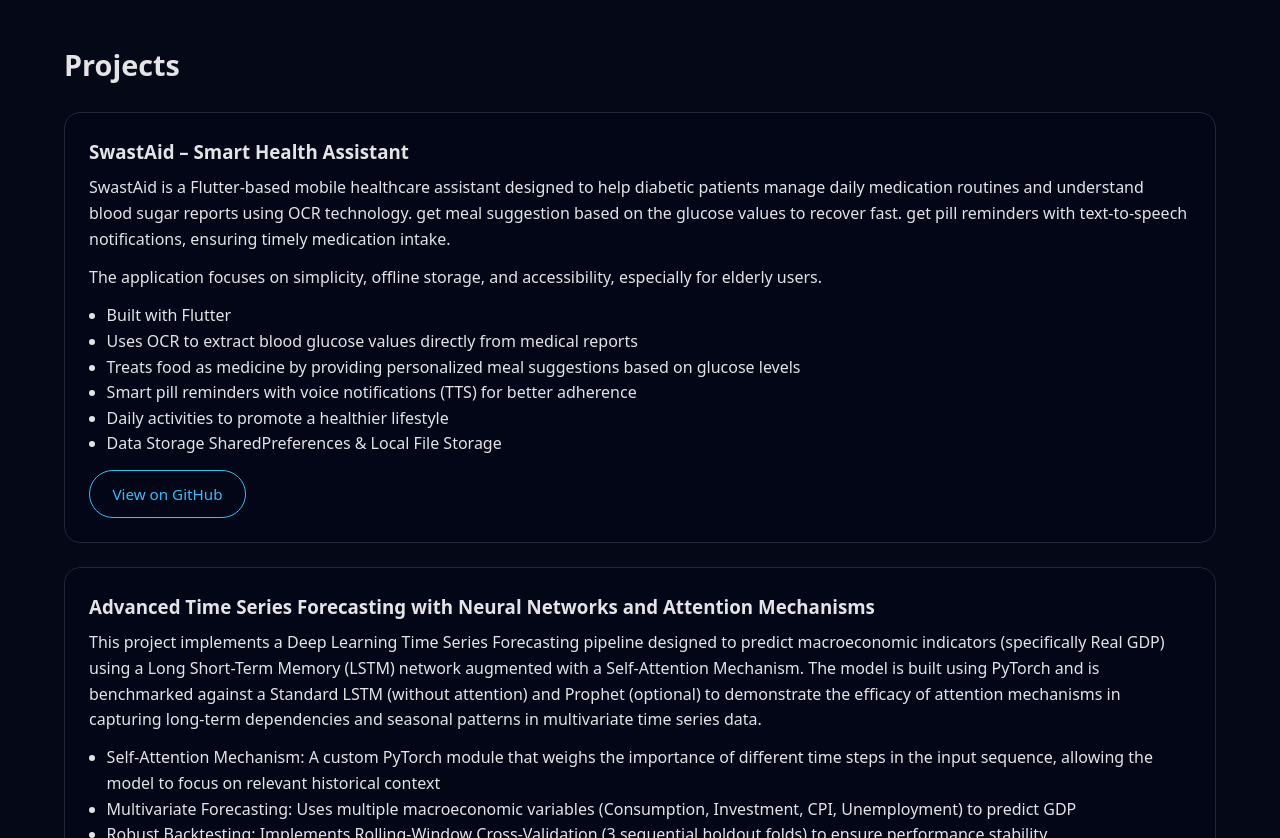
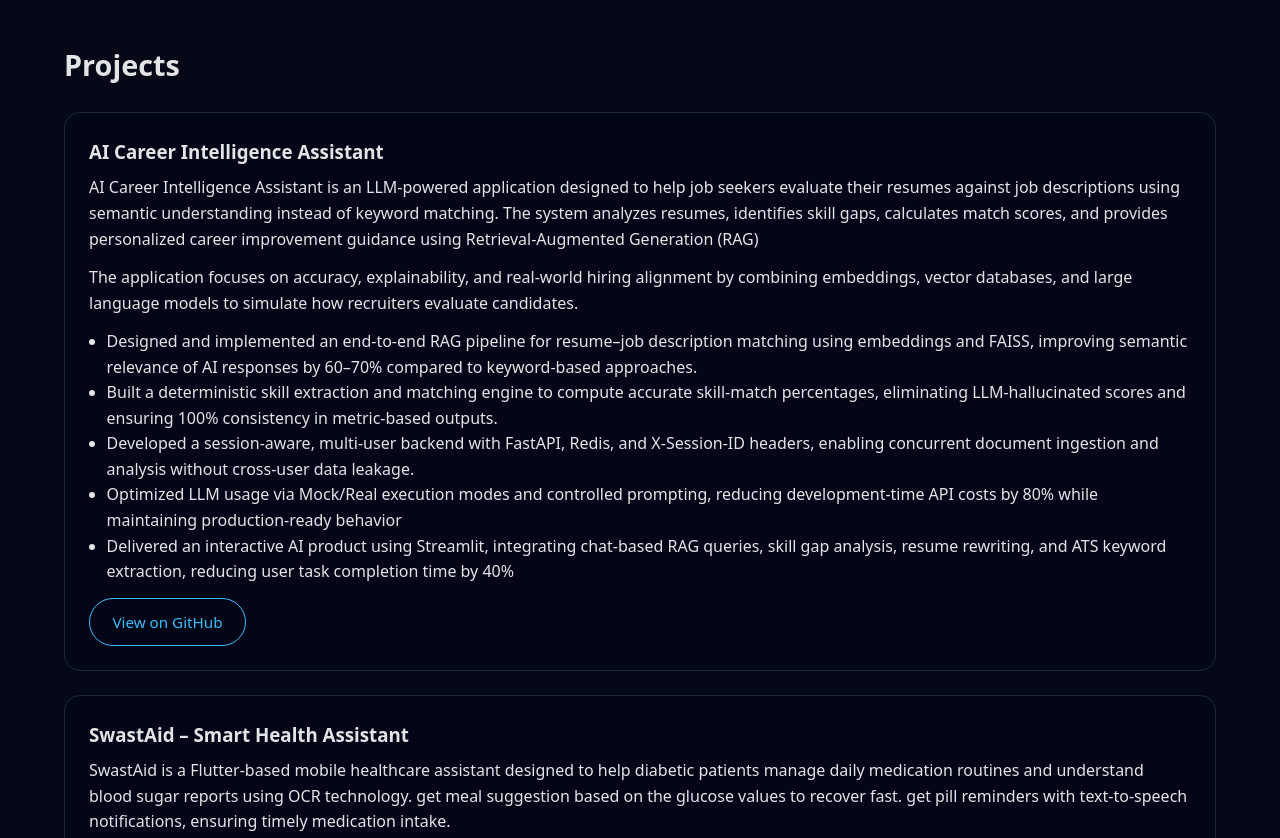
Before and after one commit to sivakumarbe/portfolio, a plain HTML site: page index.html in a window 1280 px wide. Shown: the part 1960-2798 px from the top of the page. Drawn offline with Linux system fonts and the light colour scheme.

Commit message:
updated certificate

```diff
--- a/index.html
+++ b/index.html
@@ -124,6 +124,32 @@
     <h2>Projects</h2>
 
     <div class="project-card">
+      <h3>AI Career Intelligence Assistant</h3>
+      <p>
+        AI Career Intelligence Assistant is an LLM-powered application designed to help job seekers evaluate their resumes against job descriptions using semantic understanding instead of keyword matching. The system analyzes resumes, identifies skill gaps, calculates match scores, and provides personalized career improvement guidance using Retrieval-Augmented Generation (RAG)
+      </p>
+      <p> The application focuses on accuracy, explainability, and real-world hiring alignment by combining embeddings, vector databases, and large language models to simulate how recruiters evaluate candidates.</p>
+      <ul>
+        <li>Designed and implemented an end-to-end RAG pipeline for resume–job description matching
+            using embeddings and FAISS, improving semantic relevance of AI responses by 60–70% compared
+            to keyword-based approaches.</li>
+        <li>Built a deterministic skill extraction and matching engine to compute accurate skill-match
+            percentages, eliminating LLM-hallucinated scores and ensuring 100% consistency in metric-based
+            outputs.</li>
+        <li>Developed a session-aware, multi-user backend with FastAPI, Redis, and X-Session-ID headers,
+            enabling concurrent document ingestion and analysis without cross-user data leakage.</li>
+        <li>Optimized LLM usage via Mock/Real execution modes and controlled prompting, reducing
+            development-time API costs by 80% while maintaining production-ready behavior</li>
+        <li>Delivered an interactive AI product using Streamlit, integrating chat-based RAG queries, skill
+            gap analysis, resume rewriting, and ATS keyword extraction, reducing user task completion time
+            by 40%</li>
+        </ul>
+      <!-- Add your GitHub link later if you want -->
+      <a href="https://github.com/sivakumarbe/AI-career-intelligence-assistant.git" target="_blank" class="btn small">View on GitHub</a>
+    </div>
+
+
+    <div class="project-card">
       <h3>SwastAid – Smart Health Assistant</h3>
       <p>
         SwastAid is a Flutter-based mobile healthcare assistant designed to help diabetic patients manage daily medication routines and understand blood sugar reports using OCR technology. get meal suggestion based on the glucose values to recover fast. get pill reminders with text-to-speech notifications, ensuring timely medication intake.
@@ -210,7 +236,7 @@
       <h3>Artificail Intelligence programmer</h3>
       <p class="issuer">Issued by: Cultus</p>
       <p class="date">Year: 2025</p>
-      <a href="#" class="cert-btn" target="_blank">View Certificate</a>
+      <a href="assets/certificates/AI_programer.pdf" class="cert-btn" target="_blank">View Certificate</a>
     </div>
 
     <div class="certificate-card elevate floating">
```
Also changed, not shown: 2 other files.
